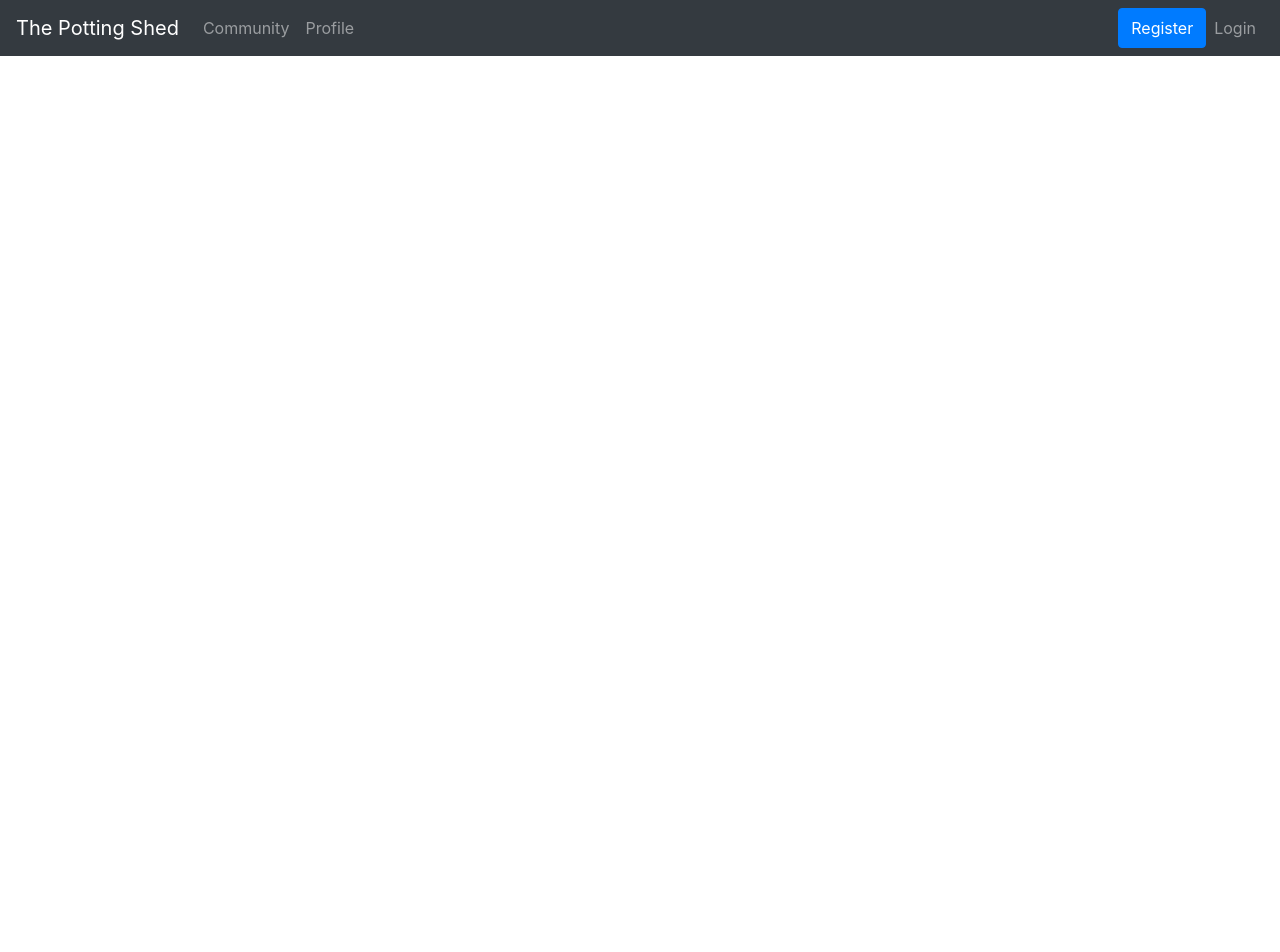
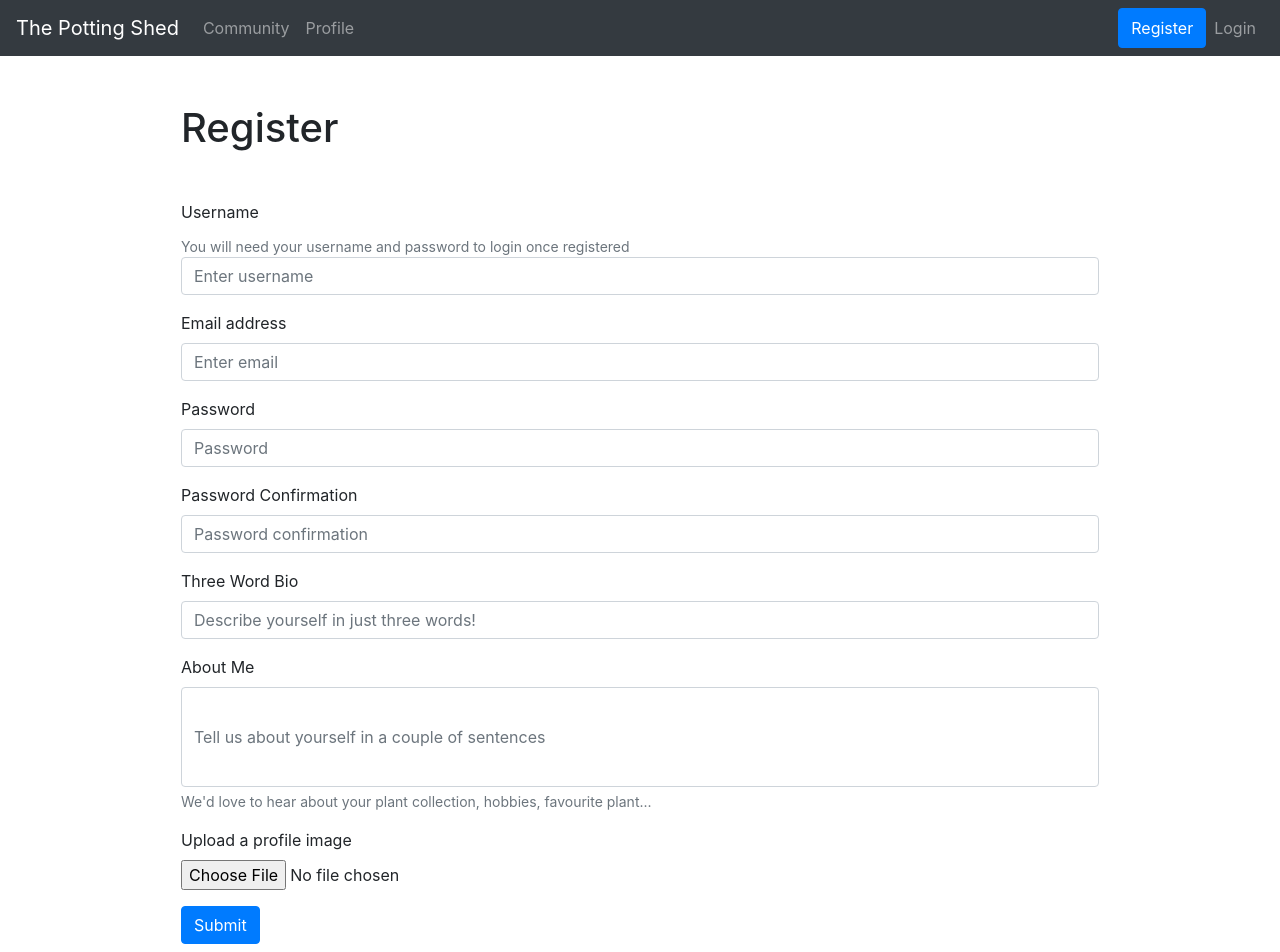
Before and after one commit to sapphire-p/SEI-Project-4, a React (Create React App) app in the folder frontend/: page /register in a window 1280 px wide. Shown: the top 952 px of the page. Before the commit the page ends 800 px from the top, so only its background shows below. Built offline with nearby package versions, Linux system fonts and the light colour scheme; no server answers.

Commit message:
Created ImageUploadField component to handle uploading of profile images on Register to Cloudinary image web hosting

```diff
--- a/frontend/src/App.js
+++ b/frontend/src/App.js
@@ -2,6 +2,7 @@ import React from 'react'
 import { BrowserRouter, Switch, Route } from 'react-router-dom'
 import NavBar from './components/NavBar'
 import Home from './components/Home'
+import Register from './components/Register'
 import PlantShow from './components/PlantShow'
 
 
@@ -15,7 +16,9 @@ const App = () => {
       <NavBar />
       <Switch>
         <Route exact path='/' component={Home} />
+        <Route exact path='/register' component={Register} />
         <Route exact path='/plants/:id' component={PlantShow} />
+
       </Switch>
     </BrowserRouter>
   )
--- /dev/null
+++ b/frontend/src/components/ImageUploadField.js
@@ -0,0 +1,30 @@
+import React from 'react'
+import axios from 'axios'
+
+const uploadUrl = process.env.REACT_APP_CLOUDINARY_URL
+const uploadPreset = process.env.REACT_APP_CLOUDINARY_UPLOAD_PRESET
+
+
+export const ImageUploadField = () => {
+
+  const handleUpload = async event => {
+    const data = new FormData()
+    data.append('file', event.target.files[0])
+    data.append('upload_preset', uploadPreset)
+    const response = await axios.post(uploadUrl, data)
+    console.log('response ->', response)
+  }
+
+  return (
+
+    <>
+      <input
+        type='file'
+        onChange={handleUpload}
+        className='form-control-file'
+      />
+    </>
+  )
+
+
+}
--- a/frontend/src/components/NavBar.js
+++ b/frontend/src/components/NavBar.js
@@ -21,7 +21,7 @@ const NavBar = () => {
     password_confirmation: '',
     profile_image: '',
     three_word_bio: '',
-    // about_me: '',
+    about_me: '',
   })
 
   const handleChange = (event) => {
@@ -107,6 +107,7 @@ const NavBar = () => {
           </Form>
 
         </Modal.Body>
+
         <Modal.Footer>
           <Button variant='secondary' onClick={handleClose}>
             Close
--- /dev/null
+++ b/frontend/src/components/Register.js
@@ -0,0 +1,92 @@
+import React, { useState } from 'react'
+// import axios from 'axios'
+// import { useHistory } from 'react-router-dom'
+import { Container } from 'react-bootstrap'
+import Button from 'react-bootstrap/Button'
+import Form from 'react-bootstrap/Form'
+import { ImageUploadField } from './ImageUploadField'
+
+
+const Register = () => {
+
+
+
+  const [formData, setFormData] = useState({
+    username: '',
+    email: '',
+    password: '',
+    password_confirmation: '',
+    profile_image: '',
+    three_word_bio: '',
+    about_me: '',
+  })
+
+  const handleChange = (event) => {
+    const newFormData = { ...formData, [event.target.name]: event.target.value }
+    setFormData(newFormData)
+  }
+
+  console.log(formData)
+
+  return (
+    <Container>
+      <div className='m-5'>
+        <h1 className='m-5'>Register</h1>
+        <Form className='m-5'>
+
+          <Form.Group className='mb-3' controlId='formUsername'>
+            <Form.Label>Username</Form.Label>
+            <Form.Text className='text-muted'>
+              You will need your username and password to login once registered
+            </Form.Text>
+            <Form.Control type='text' placeholder='Enter username' name='username' value={formData.username} onChange={handleChange} />
+          </Form.Group>
+
+          <Form.Group className='mb-3' controlId='formBasicEmail'>
+            <Form.Label>Email address</Form.Label>
+            <Form.Control type='email' placeholder='Enter email' name='email' value={formData.email} onChange={handleChange} />
+          </Form.Group>
+
+          <Form.Group className='mb-3' controlId='formPassword'>
+            <Form.Label>Password</Form.Label>
+            <Form.Control type='password' placeholder='Password' name='password' value={formData.password} onChange={handleChange} />
+          </Form.Group>
+
+          <Form.Group className='mb-3' controlId='formPasswordConfirmation'>
+            <Form.Label>Password Confirmation</Form.Label>
+            <Form.Control type='password' placeholder='Password confirmation' name='password_confirmation' value={formData.password_confirmation} onChange={handleChange} />
+          </Form.Group>
+
+          <Form.Group className='mb-3' controlId='formThreeWordBio'>
+            <Form.Label>Three Word Bio</Form.Label>
+            <Form.Control type='text' placeholder='Describe yourself in just three words!' name='three_word_bio' value={formData.three_word_bio} onChange={handleChange} />
+          </Form.Group>
+
+          <Form.Group className='mb-3' controlId='formAboutMe'>
+            <Form.Label>About Me</Form.Label>
+            <Form.Control style={{ height: '100px' }} type='text' placeholder='Tell us about yourself in a couple of sentences' name='about_me' value={formData.about_me} onChange={handleChange} />
+            <Form.Text className='text-muted'>
+              We&apos;d love to hear about your plant collection, hobbies, favourite plant...
+            </Form.Text>
+          </Form.Group>
+
+          <Form.Group controlId="formFile" className="mb-3">
+            <Form.Label>Upload a profile image</Form.Label>
+            {/* <Form.Control type="file" /> */}
+            <ImageUploadField
+              value={formData.profile_image}
+              name='profile_image'
+            />
+          </Form.Group>
+
+          <Button variant='primary' type='submit'>
+            Submit
+          </Button>
+        </Form>
+      </div>
+    </Container>
+  )
+
+}
+
+export default Register
```
